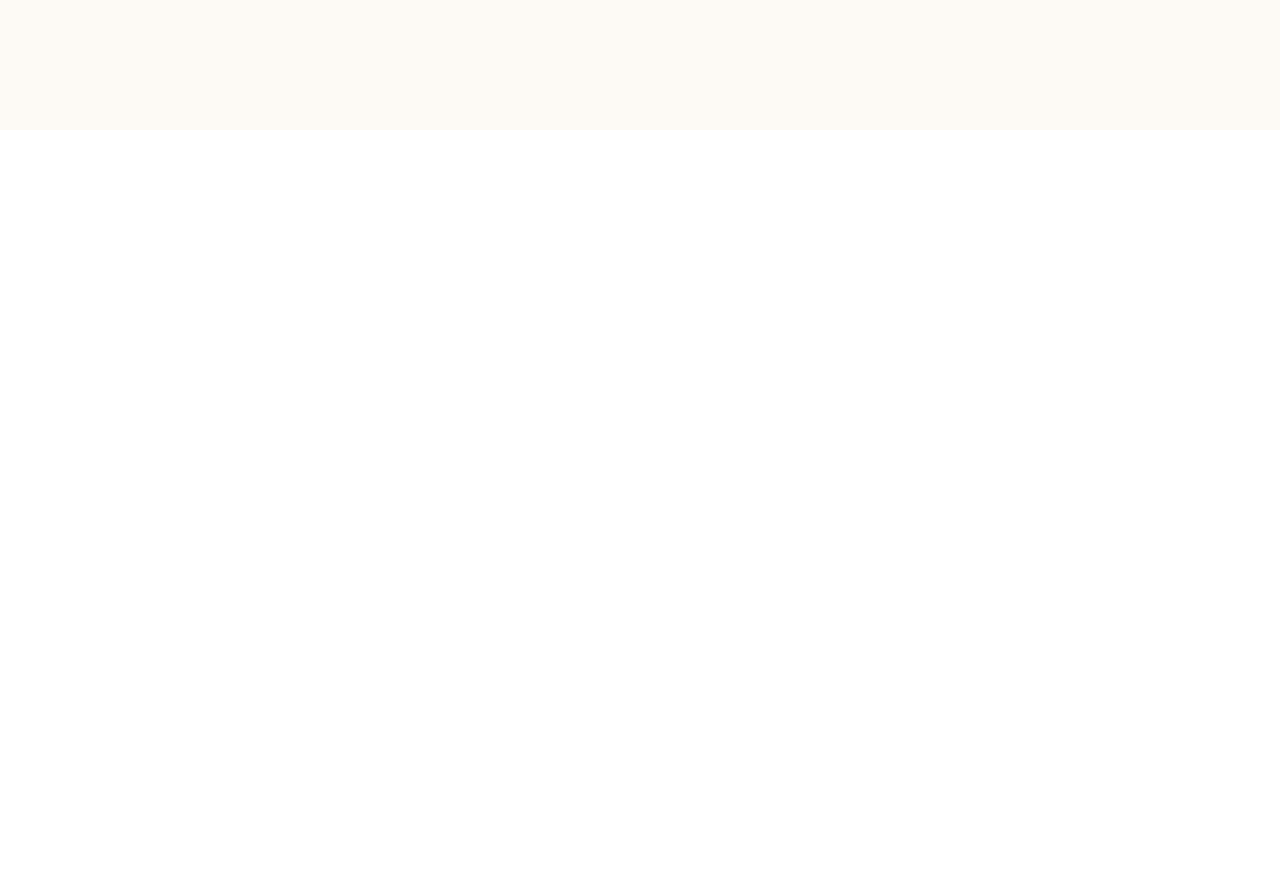
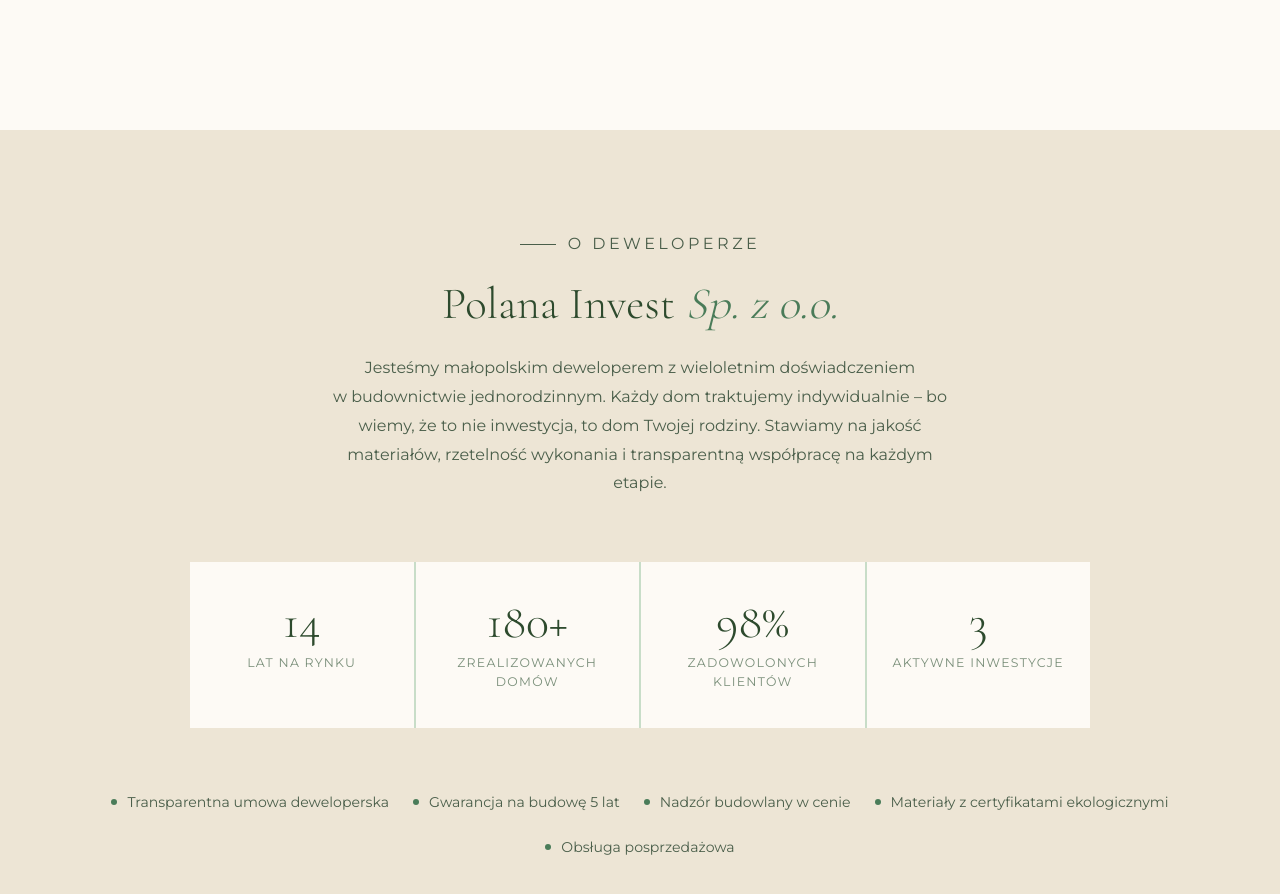
Before and after one commit to ruffaaw/asnyka-website, a Next.js app: page / in a window 1280 px wide. Shown: the part 5360-6254 px from the top of the page. Before the commit the page ends 5490 px from the top, so only its background shows below. Built offline with nearby package versions, Linux system fonts and the light colour scheme.

Commit message:
feat: added about developer page

```diff
--- /dev/null
+++ b/app/components/sections/AboutDeveloperPage.tsx
@@ -0,0 +1,91 @@
+import SectionWrapper from "../ui/SectionWrapper";
+
+export default function AboutDeveloperPage() {
+  return (
+    <SectionWrapper
+      id="o-deweloperze"
+      className="bg-cream-dark flex-col items-center scroll-mt-26.5"
+    >
+      <h1 className="text-base uppercase text-text-mid mb-5 flex items-center gap-3 leading-[1.8] tracking-[0.22em] before:content-[''] before:block before:w-9 before:h-px before:bg-text-mid">
+        o deweloperze
+      </h1>
+
+      <h2 className="font-mono text-[clamp(2rem,3.5vw,3rem)] font-light leading-[1.15] text-green-deep mb-6">
+        Polana Invest&nbsp;
+        <em className="italic text-green-mid">Sp.&nbsp;z&nbsp;o.o.</em>
+      </h2>
+      <p className="text-base text-text-mid leading-[1.8] max-w-155 text-center mb-16">
+        Jesteśmy małopolskim deweloperem z&nbsp;wieloletnim doświadczeniem
+        w&nbsp;budownictwie jednorodzinnym. Każdy dom traktujemy indywidualnie –
+        bo wiemy, że to nie inwestycja, to dom Twojej rodziny. Stawiamy na
+        jakość materiałów, rzetelność wykonania i&nbsp;transparentną współpracę
+        na każdym etapie.
+      </p>
+
+      <div className="grid grid-cols-4 gap-0.5 max-w-225 bg-green-pale rounded-sm text-center text-text-dark mb-16">
+        <div className="bg-white py-9 px-6 text-center text-text-dark">
+          <div className="font-mono text-5xl font-light text-green-deep leading-none text-center">
+            14
+          </div>
+          <div className="text-[0.78rem] tracking-widest uppercase text-text-light mt-2">
+            Lat na rynku
+          </div>
+        </div>
+
+        <div className="bg-white py-9 px-6 text-center text-text-dark">
+          <div className="font-mono text-5xl font-light text-green-deep leading-none text-center">
+            180+
+          </div>
+          <div className="text-[0.78rem] tracking-widest uppercase text-text-light mt-2">
+            Zrealizowanych domów
+          </div>
+        </div>
+
+        <div className="bg-white py-9 px-6 text-center text-text-dark">
+          <div className="font-mono text-5xl font-light text-green-deep leading-none text-center">
+            98%{" "}
+          </div>
+          <div className="text-[0.78rem] tracking-widest uppercase text-text-light mt-2">
+            Zadowolonych klientów
+          </div>
+        </div>
+
+        <div className="bg-white py-9 px-6 text-center text-text-dark">
+          <div className="font-mono text-5xl font-light text-green-deep leading-none text-center">
+            3
+          </div>
+          <div className="text-[0.78rem] tracking-widest uppercase text-text-light mt-2">
+            Aktywne inwestycje
+          </div>
+        </div>
+      </div>
+
+      <div className="flex justify-center gap-6 flex-wrap">
+        <span className="flex items-center gap-2.5 text-[0.88rem] text-text-mid">
+          <span className="w-1.5 h-1.5 rounded-full bg-green-mid shrink-0" />
+          Transparentna umowa deweloperska
+        </span>
+
+        <span className="flex items-center gap-2.5 text-[0.88rem] text-text-mid">
+          <span className="w-1.5 h-1.5 rounded-full bg-green-mid shrink-0" />
+          Gwarancja na budowę 5 lat
+        </span>
+
+        <span className="flex items-center gap-2.5 text-[0.88rem] text-text-mid">
+          <span className="w-1.5 h-1.5 rounded-full bg-green-mid shrink-0" />
+          Nadzór budowlany w cenie
+        </span>
+
+        <span className="flex items-center gap-2.5 text-[0.88rem] text-text-mid">
+          <span className="w-1.5 h-1.5 rounded-full bg-green-mid shrink-0" />
+          Materiały z certyfikatami ekologicznymi
+        </span>
+
+        <span className="flex items-center gap-2.5 text-[0.88rem] text-text-mid">
+          <span className="w-1.5 h-1.5 rounded-full bg-green-mid shrink-0" />
+          Obsługa posprzedażowa
+        </span>
+      </div>
+    </SectionWrapper>
+  );
+}
--- a/app/page.tsx
+++ b/app/page.tsx
@@ -1,5 +1,6 @@
 import Header from "./components/layout/Header";
 import Navbar from "./components/layout/Navbar";
+import AboutDeveloperPage from "./components/sections/AboutDeveloperPage";
 import AboutInvestmentPage from "./components/sections/AboutInvestmentPage";
 import FinishPage from "./components/sections/FinishPage";
 import GalleryPage from "./components/sections/GalleryPage";
@@ -21,6 +22,7 @@ export default function Home() {
         <LocalizationPage />
         <HousesPage />
         <FinishPage />
+        <AboutDeveloperPage />
       </main>
     </>
   );
```
